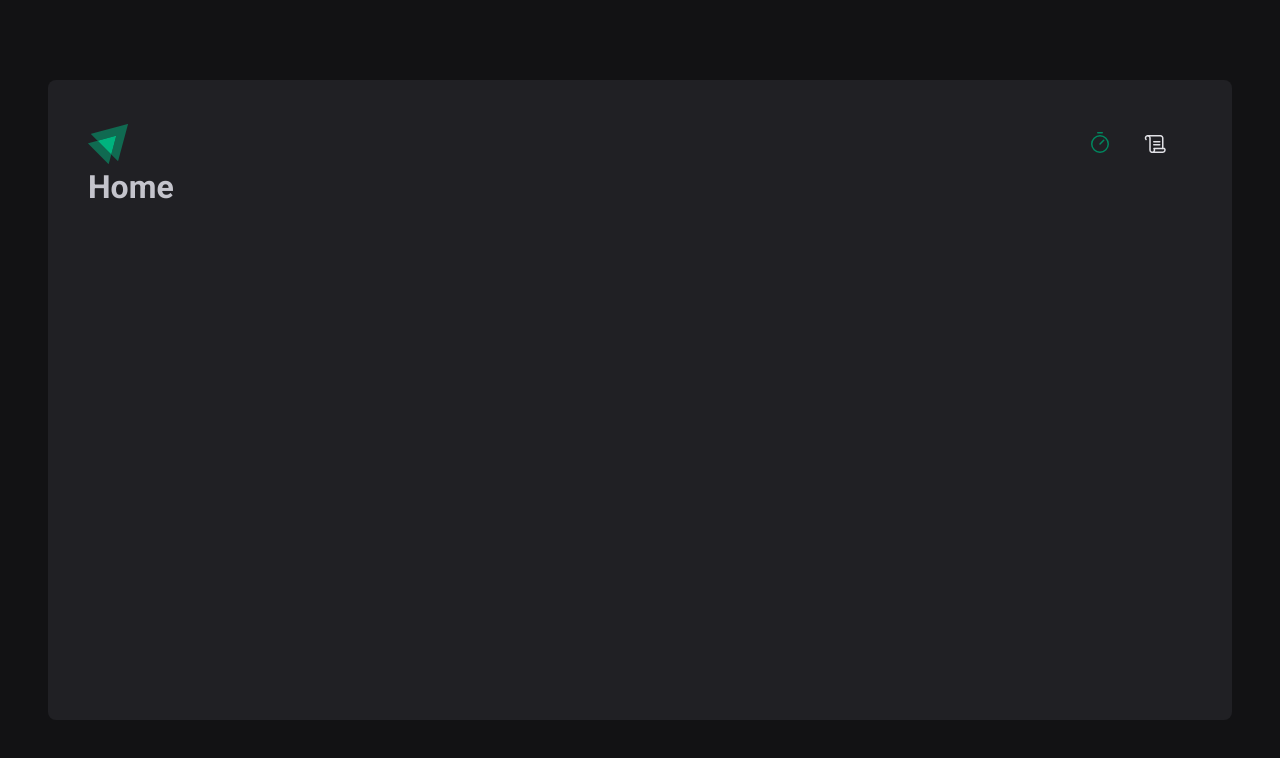
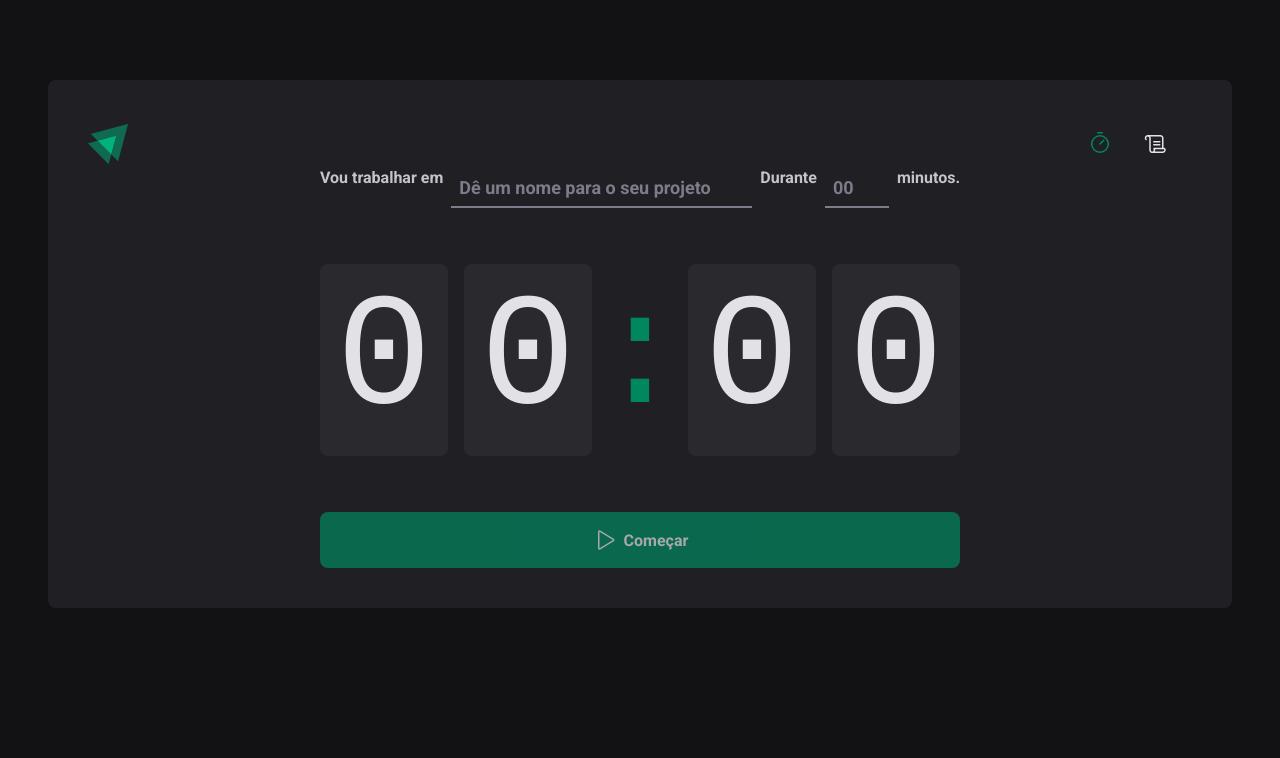
Before and after one commit to wagner-de-carvalho/02-ignite-timer, a React (Vite) app: page / in a window 1280 px wide. Shown: the top 758 px of the page. Built offline with nearby package versions, Linux system fonts and the light colour scheme.

Commit message:
Finalização da Home

```diff
--- a/src/layouts/DefaultLayout/styles.ts
+++ b/src/layouts/DefaultLayout/styles.ts
@@ -2,7 +2,7 @@
 
 export const LayoutContainer = styled.div`
   max-width: 74rem;
-  height: calc(100vh - 10rem);
+  height: calc(100%vh - 10rem);
   margin: 5rem auto;
   padding: 2.5rem;
 
--- a/src/pages/Home.tsx
+++ /dev/null
@@ -1,3 +0,0 @@
-export function Home() {
-  return <h1>Home</h1>
-}
--- /dev/null
+++ b/src/pages/Home/index.tsx
@@ -0,0 +1,45 @@
+import { Play } from 'phosphor-react'
+import {
+  CountDownContainer,
+  FormContainer,
+  HomeContainer,
+  MinutesAmountInput,
+  Separator,
+  StartCountDownButton,
+  TaskInput,
+} from './styles'
+
+export function Home() {
+  return (
+    <HomeContainer>
+      <form>
+        <FormContainer>
+          <label htmlFor="task">Vou trabalhar em</label>
+          <TaskInput placeholder="Dê um nome para o seu projeto" id="task" />
+
+          <label htmlFor="minutesAmount">Durante</label>
+          <MinutesAmountInput
+            placeholder="00"
+            type="number"
+            id="minutesAmount"
+          />
+
+          <span>minutos.</span>
+        </FormContainer>
+
+        <CountDownContainer>
+          <span>0</span>
+          <span>0</span>
+          <Separator>:</Separator>
+          <span>0</span>
+          <span>0</span>
+        </CountDownContainer>
+
+        <StartCountDownButton disabled type="submit">
+          <Play size={24} />
+          Começar
+        </StartCountDownButton>
+      </form>
+    </HomeContainer>
+  )
+}
--- /dev/null
+++ b/src/pages/Home/styles.ts
@@ -0,0 +1,106 @@
+import styled from 'styled-components'
+
+export const HomeContainer = styled.main`
+  flex: 1;
+  display: flex;
+  flex-direction: column;
+  align-items: center;
+  justify-content: center;
+
+  form {
+    display: flex;
+    flex-direction: column;
+    align-items: center;
+    gap: 3.5rem;
+  }
+`
+
+export const FormContainer = styled.div`
+    width: 100%;
+    display: flex;
+    align-items: center
+    justify-content: center;
+    gap: 0.5rem;
+    color: ${(props) => props.theme['gray-100']}
+    font-size: 1.125rem;
+    font-weight: bold;
+    flex-wrap: wrap;
+`
+const BaseInput = styled.input`
+  background: transparent;
+  height: 2.5rem;
+  border: 0;
+  border-bottom: 2px solid ${(props) => props.theme['gray-500']};
+  font-weight: bold;
+  font-size: 1.125rem;
+  padding: 0 0.5rem;
+  color: ${(props) => props.theme['gray-100']};
+
+  &:focus {
+    box-shadow: none;
+    border-color: ${(props) => props.theme['green-500']};
+  }
+
+  &::placeholder {
+    color: ${(props) => props.theme['gray-500']};
+  }
+`
+
+export const TaskInput = styled(BaseInput)`
+  flex: 1;
+`
+export const MinutesAmountInput = styled(BaseInput)`
+  width: 4rem;
+`
+
+export const CountDownContainer = styled.div`
+  font-family: 'Roboto Mono', monospace;
+  font-size: 10rem;
+  line-height: 8rem;
+  color: ${(props) => props.theme['gray-100']};
+
+  display: flex;
+  gap: 1rem;
+
+  span {
+    background: ${(props) => props.theme['gray-700']};
+    padding: 2rem 1rem;
+    border-radius: 8px;
+  }
+`
+
+export const Separator = styled.div`
+  padding: 2rem 0;
+  color: ${(props) => props.theme['green-500']};
+
+  width: 4rem;
+  overflow: hidden;
+  display: flex;
+  justify-content: center;
+`
+
+export const StartCountDownButton = styled.button`
+  width: 100%;
+  border: 0;
+  padding: 1rem;
+  border-radius: 8px;
+
+  display: flex;
+  align-items: center;
+  justify-content: center;
+  gap: 0.5rem;
+  font-weight: bold;
+
+  cursor: pointer;
+  background: ${(props) => props.theme['green-500']};
+  color: ${(props) => props.theme['gray-100']};
+
+  &:disabled {
+    opacity: 0.7;
+    cursor: not-allowed;
+  }
+
+  &:not(:disabled):hover {
+    background: ${(props) => props.theme['green-700']};
+  }
+`
--- a/src/styles/global.ts
+++ b/src/styles/global.ts
@@ -15,6 +15,7 @@
     body {
         background: ${(props) => props.theme['gray-900']};
         color: ${(props) => props.theme['gray-300']};
+        -webkit-font-smoothing: antialiased;
     }
 
     body, input, textarea, button {
```
Also changed, not shown: src/pages/History/index.tsx (renamed from src/pages/History.tsx), src/pages/History/styles.ts (added).
